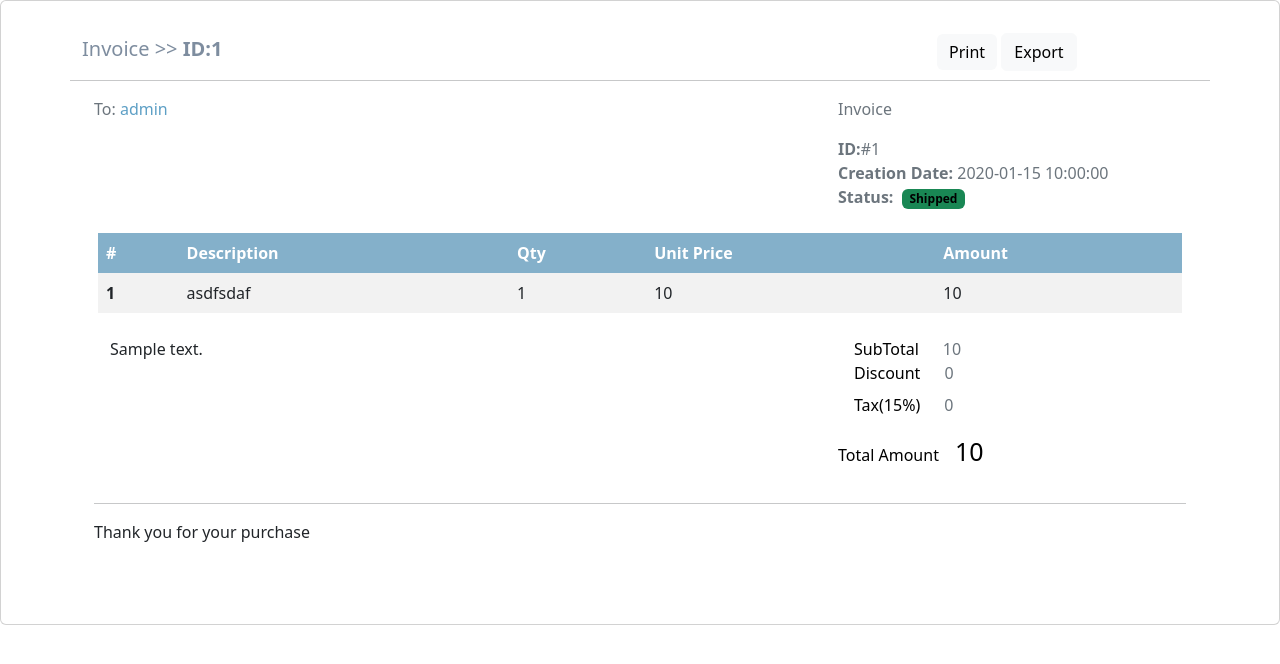
After one commit to asamamun/poly1ecommerce2022, a PHP site: page /admin/orderdetails.php?id=1 in a window 1280 px wide. The commit adds this page. Shown: the top 664 px of the page. Run offline with PHP 8.4, Linux system fonts and the light colour scheme; data comes from the database, SQL or seed files in the repository; tables that the repository leaves empty or names only in its code hold one stand-in row (values such as "Sample post").

Commit message:
order done

```diff
--- /dev/null
+++ b/admin/orderdetails.php
@@ -0,0 +1,146 @@
+<?php
+if(isset($_GET['id'])){
+    require "../inc/connection.php";
+    $invid = $_GET['id'];
+    $o = "select orders.*,users.username as uname from orders,users where orders.user_id=users.id and orders.id='".$invid."' limit 1";
+    $order = $conn->query($o);
+    $od = "select orderdetails.*,products.name as pname from orderdetails , products where orderdetails.product_id=products.id and  orderdetails.order_id='".$invid."'";
+    $orderdetails = $conn->query($od);
+    $orderrow = $order->fetch_assoc();
+    // var_dump($orderrow);
+    // exit;
+}
+else{
+    exit;
+}
+?>
+<!DOCTYPE html>
+<html lang="en">
+<head>
+  <meta charset="UTF-8">
+  <meta name="viewport" content="width=device-width, initial-scale=1.0">
+  <meta http-equiv="X-UA-Compatible" content="ie=edge">
+  <title>Invoice Number: <?= $invid; ?> </title>
+  <link rel="stylesheet" href="../assets/css/bootstrap.min.css">
+</head>
+<body>
+
+
+
+<div class="card">
+  <div class="card-body">
+    <div class="container mb-5 mt-3">
+      <div class="row d-flex align-items-baseline">
+        <div class="col-xl-9">
+          <p style="color: #7e8d9f;font-size: 20px;">Invoice >> <strong>ID:<?= $invid;?> </strong></p>
+        </div>
+        <div class="col-xl-3 float-end">
+          <a onclick="window.print()" class="btn btn-light text-capitalize border-0" data-mdb-ripple-color="dark">
+            <i class="fas fa-print text-primary"></i> Print</a>
+          <a class="btn btn-light text-capitalize" data-mdb-ripple-color="dark"><i
+              class="far fa-file-pdf text-danger"></i> Export</a>
+        </div>
+        <hr>
+      </div>
+
+      <div class="container">
+        <div class="row">
+          <div class="col-xl-8">
+            <ul class="list-unstyled">
+              <li class="text-muted">To: <span style="color:#5d9fc5 ;"><?= $orderrow['uname'] ?></span></li>
+              <li class="text-muted"></li>
+
+              <li class="text-muted"><i class="fas fa-phone"></i> </li>
+            </ul>
+          </div>
+          <div class="col-xl-4">
+            <p class="text-muted">Invoice</p>
+            <ul class="list-unstyled">
+              <li class="text-muted"><i class="fas fa-circle" style="color:#84B0CA ;"></i> <span
+                  class="fw-bold">ID:</span>#<?= $invid ?></li>
+              <li class="text-muted"><i class="fas fa-circle" style="color:#84B0CA ;"></i> <span
+                  class="fw-bold">Creation Date: </span><?=  $orderrow['created_at'] ?></li>
+              <li class="text-muted"><i class="fas fa-circle" style="color:#84B0CA ;"></i> <span
+                  class="me-1 fw-bold">Status:</span>
+                  <?php if($orderrow['status'] == "pe"){ ?>
+                  <span class="badge bg-warning text-black fw-bold">
+                    Complete
+                  </span></li>
+                  <?php } ?>
+                  <?php if($orderrow['status'] == "pr"){ ?>
+                  <span class="badge bg-primary text-black fw-bold">
+                    Processing
+                  </span></li>
+                  <?php } ?>
+                  <?php if($orderrow['status'] == "sh"){ ?>
+                  <span class="badge bg-success text-black fw-bold">
+                    Shipped
+                  </span></li>
+                  <?php } ?>
+                  <?php if($orderrow['status'] == "co"){ ?>
+                  <span class="badge bg-info text-black fw-bold">
+                    Complete
+                  </span></li>
+                  <?php } ?>
+
+
+            </ul>
+          </div>
+        </div>
+
+        <div class="row my-2 mx-1 justify-content-center">
+          <table class="table table-striped table-borderless">
+            <thead style="background-color:#84B0CA ;" class="text-white">
+              <tr>
+                <th scope="col">#</th>
+                <th scope="col">Description</th>
+                <th scope="col">Qty</th>
+                <th scope="col">Unit Price</th>
+                <th scope="col">Amount</th>
+              </tr>
+            </thead>
+            <tbody>
+              <?php
+ while($row = $orderdetails->fetch_assoc()){
+              ?>
+              <tr>
+                <th scope="row"><?= $row['product_id'] ?></th>
+                <td><?= $row['pname'] ?></td>
+                <td>1</td>
+                <td><?= $row['price'] ?></td>
+                <td><?= $row['price'] ?></td>
+              </tr>
+              <?php } ?>
+
+
+            </tbody>
+
+          </table>
+        </div>
+        <div class="row">
+          <div class="col-xl-8">
+            <p class="ms-3"><?= $orderrow['comment'];?></p>
+
+          </div>
+          <div class="col-xl-3">
+            <ul class="list-unstyled">
+              <li class="text-muted ms-3"><span class="text-black me-4">SubTotal</span><?= $orderrow['total'] - $orderrow['discount'];?></li>
+              <li class="text-muted ms-3"><span class="text-black me-4">Discount</span><?= $orderrow['discount'];?></li>
+              <li class="text-muted ms-3 mt-2"><span class="text-black me-4">Tax(15%)</span>0</li>
+            </ul>
+            <p class="text-black float-start"><span class="text-black me-3"> Total Amount</span><span style="font-size: 25px;"><?= $orderrow['total'] ;?></span></p>
+          </div>
+        </div>
+        <hr>
+        <div class="row">
+          <div class="col-xl-12">
+            <p>Thank you for your purchase</p>
+          </div>
+        </div>
+
+      </div>
+    </div>
+  </div>
+</div>
+</body>
+</html>
--- a/assets/js/cart.js
+++ b/assets/js/cart.js
@@ -33,6 +33,7 @@ class Cart {
         return this.items;
     }
     emptyCart(){
-        this.items = [];
+      this.items = [];
+      localStorage.removeItem('cart');
     }
   }
--- a/index.php
+++ b/index.php
@@ -32,7 +32,7 @@ $pqr = $conn->query($pq);
 $p = "";
 while($row = $pqr->fetch_assoc()){
 
-$p .= '<div class="card mt-2 col-md-2 d-flex align-items-stretch"><img src="assets/products/'.$row['images'].'" class="card-img-top" alt="..."><div class="card-body"><h3 class="pname">'.$row['name'].'</h3><p class="card-text">'.$row['description'].'</p><p>'.$row['price'].'</p><p><a class="addCartBtn" data-pid="'.$row['id'].'" data-pprice="'.$row['price'].'" href="javascript:void(0)"><i class="bi bi-bag"></i></a></p></div></div>';
+$p .= '<div class="card mt-2 col-md-2 d-flex align-items-stretch"><img src="assets/products/'.$row['images'].'" class="card-img-top" alt="..."><div class="card-body"><a href="product.php?id='.$row["id"].'"><h3 class="pname">'.$row['name'].'</h3></a><p class="card-text">'.$row['description'].'</p><p>'.$row['price'].'</p><p><a class="addCartBtn" data-pid="'.$row['id'].'" data-pprice="'.$row['price'].'" href="javascript:void(0)"><i class="bi bi-bag"></i></a></p></div></div>';
 }
 echo $p;
 ?>
```
Also changed, not shown: admin/orders.php (added, +65 -0 lines), admin/orderstatus.php (added, +58 -0 lines), cart.php (+91 -40 lines), checkout.php (added, +45 -0 lines).
